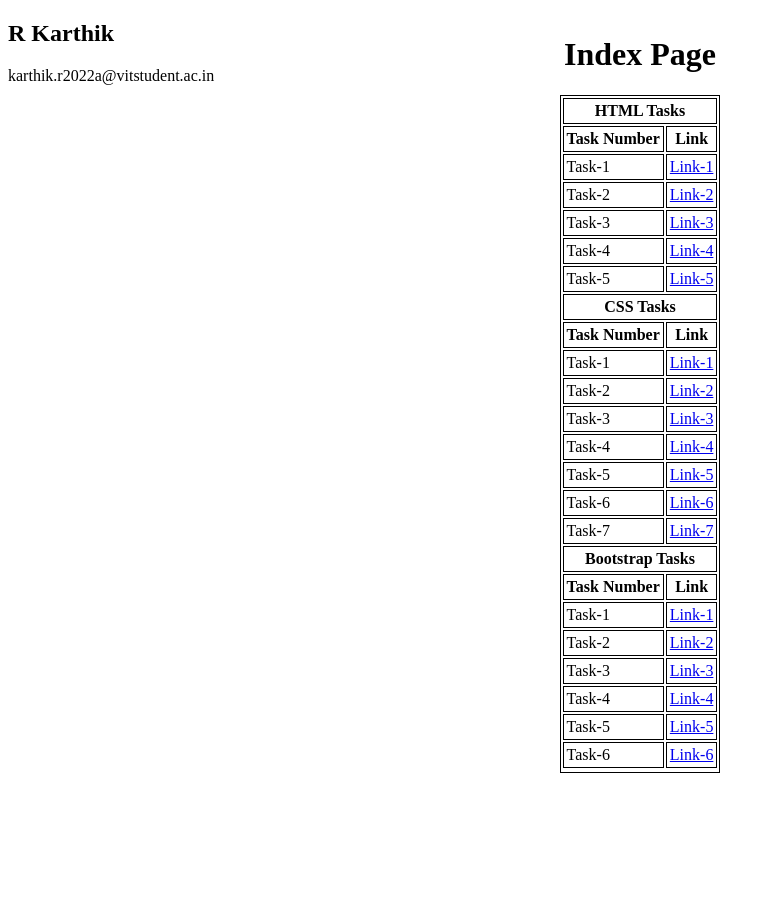
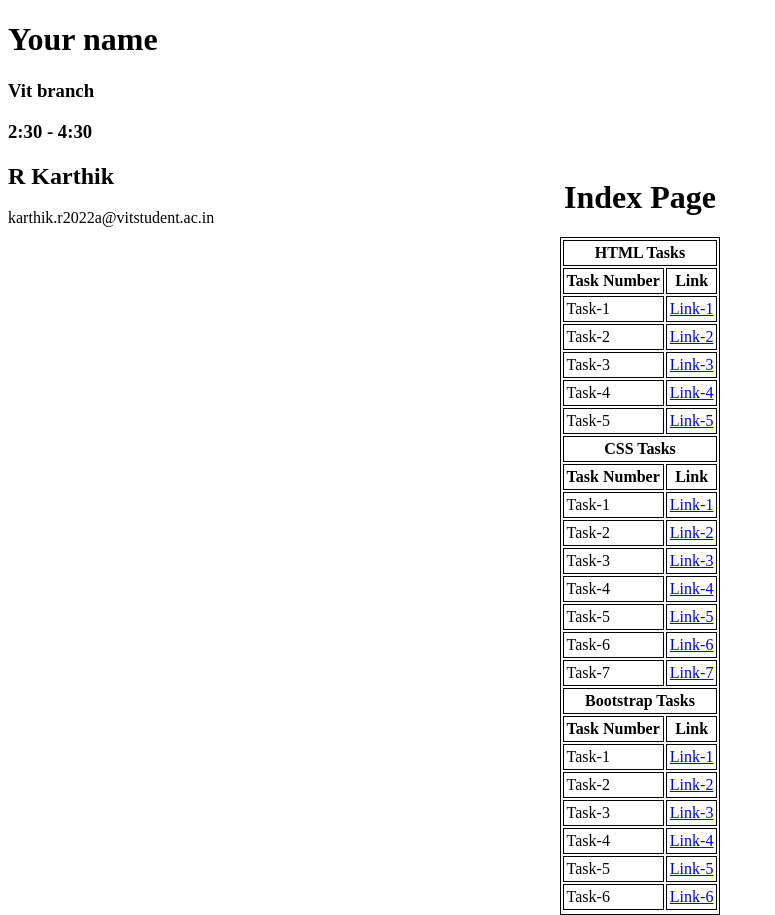
Before and after one commit to karthikr243/Merntasks, a plain HTML site: page index.html in a window 1280 px wide. Shown: the whole page, without its empty margins (0-775 px from the left). Before the commit the page ends 851 px from the top, so only its background shows below. Drawn offline with Linux system fonts and the light colour scheme.

Commit message:
second commit

```diff
--- a/index.html
+++ b/index.html
@@ -6,6 +6,10 @@
     <title>R Karthik</title>
   </head>
   <body>
+    <h1>Your name</h1>
+    <h3>Vit branch</h3>
+    <h3>2:30 - 4:30</h3>
+
     <div>
       <h2>R Karthik</h2>
       <span>karthik.r2022a@vitstudent.ac.in</span>
```
